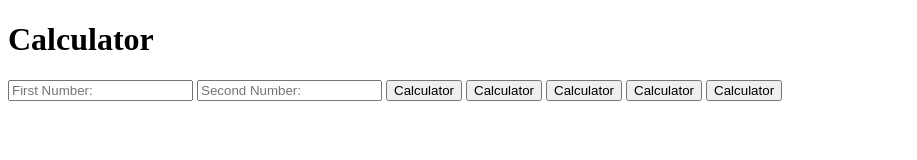
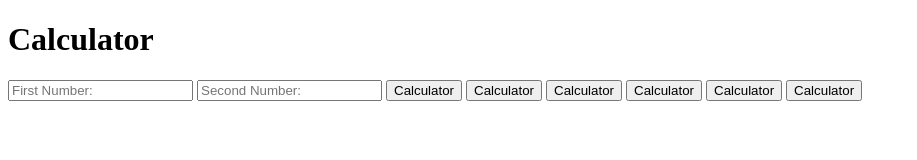
Before and after one commit to eason-chen705/gitDemo, a website: page index.html in a window 1280 px wide. Shown: the whole page, without its empty margins (0-917 px from the left). Drawn offline with Linux system fonts and the light colour scheme.

Commit message:
architect asian modify

```diff
--- a/index.html
+++ b/index.html
@@ -14,6 +14,7 @@
 	   	   <button type="submit2" name="submit2">Calculator</button>
 		   	   <button type="submit3" name="submit3">Calculator</button>
 			   	   <button type="submit4" name="submit4">Calculator</button>
+				    <button type="submit5" name="submit5">Calculator</button>
     </form>
   </body>
 </html>
```
